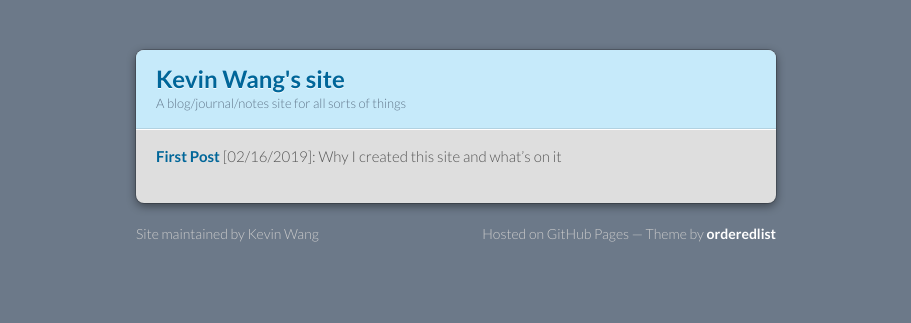
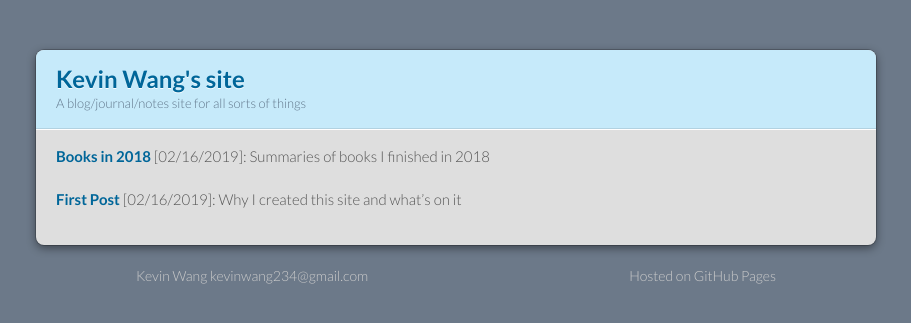
Before and after one commit to wangkf1/wangkf1.github.io, a Jekyll site: the page built from index.md, in a window 1280 px wide. Shown: the top 323 px of the page, without its empty margins (184-1095 px from the left). Built offline with Jekyll 4.4.1, drawn with Linux system fonts in a browser that asks for light colours.

Commit message:
Added books post, edited css

```diff
--- a/_layouts/default.html
+++ b/_layouts/default.html
@@ -29,8 +29,8 @@
       </section>
     </div>
     <footer>
-      <p>Site maintained by Kevin Wang</p>
-      <p>Hosted on GitHub Pages &mdash; Theme by <a href="https://github.com/orderedlist">orderedlist</a></p>
+      <p>Kevin Wang kevinwang234@gmail.com</p>
+      <p>Hosted on GitHub Pages</p>
     </footer>
     <!--[if !IE]><script>fixScale(document);</script><![endif]-->
 
--- a/_sass/jekyll-theme-modernist.scss
+++ b/_sass/jekyll-theme-modernist.scss
@@ -16,7 +16,7 @@ body {
 }
 
 .wrapper {
-  width:640px;
+  width:840px;
   margin:0 auto;
   background:#DEDEDE;
   border-radius: 8px;
--- a/index.md
+++ b/index.md
@@ -1,5 +1,6 @@
 ---
 layout: default
 ---
+**[Books in 2018](./pages/books2018.html)** [02/16/2019]: Summaries of books I finished in 2018
 
 **[First Post](./pages/firstpost.html)** [02/16/2019]: Why I created this site and what's on it
```
Also changed, not shown: pages/books2018.md (added, +52 -0 lines).
